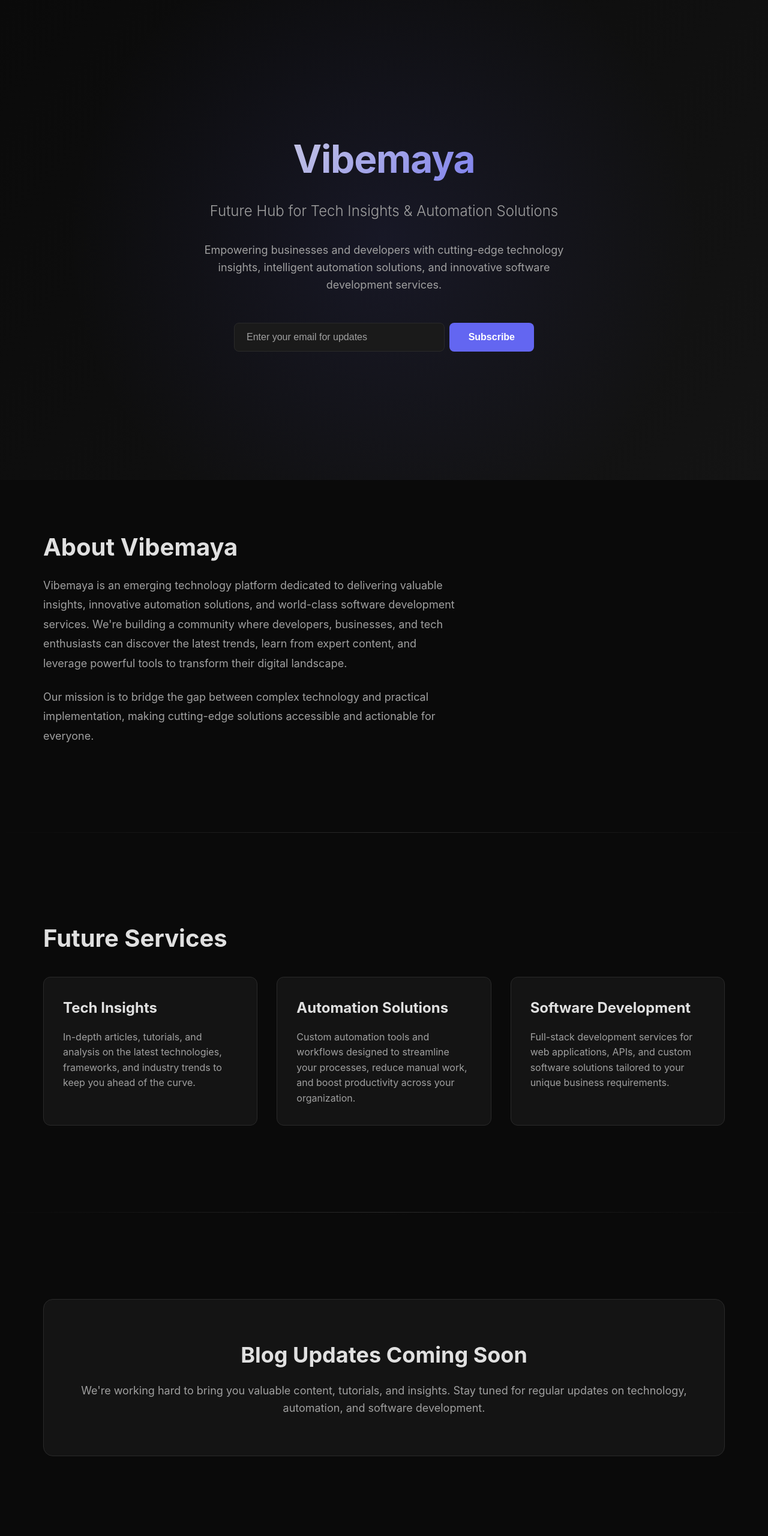
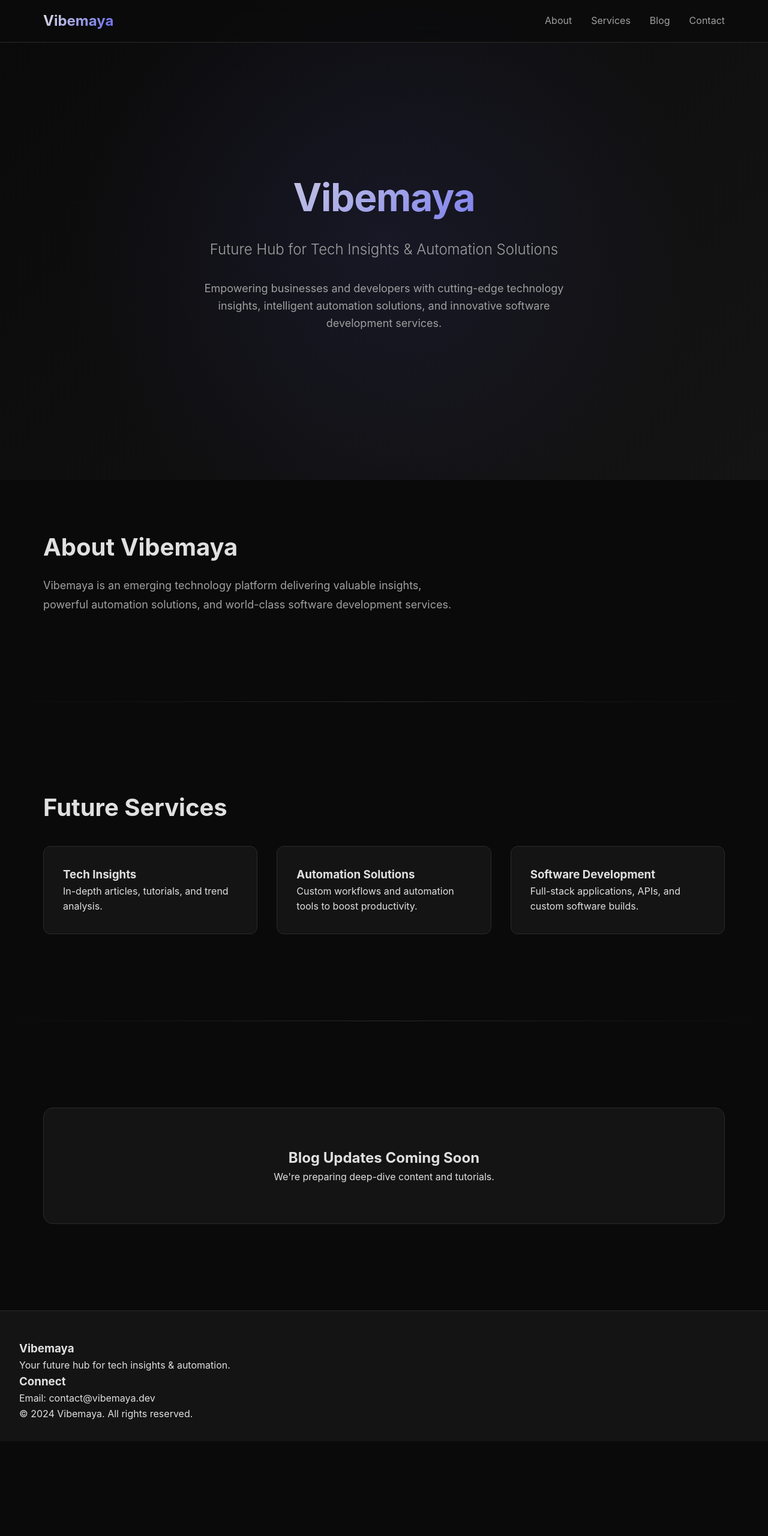
Before and after one commit to OmkarMane-Git/vibemaya.github.io, a plain HTML site: page index.html in a window 1280 px wide. Shown: the top 2560 px of the page at 60% size. After the commit the page ends 2402 px from the top, so only its background shows below. Drawn offline with Linux system fonts and the light colour scheme.

Commit message:
Refactor index.html with navbar and updated sections

```diff
--- a/index.html
+++ b/index.html
@@ -36,6 +36,89 @@
             overflow-x: hidden;
         }
 
+        /* -------------------------------------- */
+        /* NAVBAR STYLES */
+        /* -------------------------------------- */
+        .navbar {
+            width: 100%;
+            position: fixed;
+            top: 0;
+            left: 0;
+            background: rgba(10, 10, 10, 0.7);
+            backdrop-filter: blur(10px);
+            border-bottom: 1px solid var(--border);
+            z-index: 1000;
+        }
+
+        .nav-container {
+            max-width: 1200px;
+            margin: 0 auto;
+            padding: 1rem 2rem;
+            display: flex;
+            align-items: center;
+            justify-content: space-between;
+        }
+
+        .logo {
+            font-size: 1.5rem;
+            font-weight: 700;
+            text-decoration: none;
+            color: var(--text-primary);
+            background: linear-gradient(135deg, var(--text-primary), var(--accent));
+            -webkit-background-clip: text;
+            -webkit-text-fill-color: transparent;
+        }
+
+        .nav-links {
+            list-style: none;
+            display: flex;
+            gap: 2rem;
+        }
+
+        .nav-links a {
+            text-decoration: none;
+            color: var(--text-secondary);
+            font-size: 1rem;
+            transition: var(--transition);
+        }
+
+        .nav-links a:hover {
+            color: var(--accent);
+        }
+
+        .nav-toggle {
+            display: none;
+            background: none;
+            border: none;
+            font-size: 1.75rem;
+            color: var(--text-primary);
+            cursor: pointer;
+        }
+
+        @media (max-width: 768px) {
+            .nav-links {
+                position: absolute;
+                top: 70px;
+                right: 0;
+                background: var(--bg-secondary);
+                width: 100%;
+                flex-direction: column;
+                align-items: center;
+                padding: 1.5rem 0;
+                gap: 1.25rem;
+                border-bottom: 1px solid var(--border);
+                display: none;
+            }
+
+            .nav-links.active {
+                display: flex;
+            }
+
+            .nav-toggle {
+                display: block;
+            }
+        }
+
         /* Hero Section */
         .hero {
             min-height: 100vh;
@@ -63,6 +146,7 @@
             max-width: 800px;
             z-index: 1;
             animation: fadeInUp 0.8s ease-out;
+            margin-top: 80px;
         }
 
         .hero h1 {
@@ -146,10 +230,6 @@
             box-shadow: 0 10px 25px rgba(99, 102, 241, 0.3);
         }
 
-        .btn-subscribe:active {
-            transform: translateY(0);
-        }
-
         /* Sections */
         .section {
             padding: 5rem 2rem;
@@ -177,7 +257,7 @@
             margin: 4rem 0;
         }
 
-        /* Future Services */
+        /* Services Grid */
         .services-grid {
             display: grid;
             grid-template-columns: repeat(auto-fit, minmax(280px, 1fr));
@@ -196,18 +276,6 @@
         .service-card:hover {
             transform: translateY(-5px);
             border-color: var(--accent);
-            box-shadow: 0 10px 30px rgba(0, 0, 0, 0.3);
-        }
-
-        .service-card h3 {
-            font-size: 1.5rem;
-            margin-bottom: 1rem;
-            color: var(--text-primary);
-        }
-
-        .service-card p {
-            color: var(--text-secondary);
-            line-height: 1.6;
         }
 
         /* Blog Section */
@@ -219,17 +287,6 @@
             border: 1px solid var(--border);
         }
 
-        .blog-coming-soon h2 {
-            font-size: clamp(1.75rem, 3vw, 2.25rem);
-            margin-bottom: 1rem;
-            color: var(--text-primary);
-        }
-
-        .blog-coming-soon p {
-            color: var(--text-secondary);
-            font-size: 1.125rem;
-        }
-
         /* Footer */
         .footer {
             background: var(--bg-secondary);
@@ -238,111 +295,29 @@
             margin-top: 4rem;
         }
 
-        .footer-content {
-            max-width: 1200px;
-            margin: 0 auto;
-            display: grid;
-            grid-template-columns: repeat(auto-fit, minmax(250px, 1fr));
-            gap: 2rem;
-            margin-bottom: 2rem;
-        }
-
-        .footer-section h3 {
-            font-size: 1.125rem;
-            margin-bottom: 1rem;
-            color: var(--text-primary);
-        }
-
-        .footer-section p {
-            color: var(--text-secondary);
-            font-size: 0.9375rem;
-        }
-
-        .social-icons {
-            display: flex;
-            gap: 1rem;
-            margin-top: 1rem;
-        }
-
-        .social-icon {
-            width: 40px;
-            height: 40px;
-            display: flex;
-            align-items: center;
-            justify-content: center;
-            background: var(--bg-tertiary);
-            border: 1px solid var(--border);
-            border-radius: 0.5rem;
-            color: var(--text-secondary);
-            text-decoration: none;
-            transition: var(--transition);
-        }
-
-        .social-icon:hover {
-            color: var(--accent);
-            border-color: var(--accent);
-            transform: translateY(-3px);
-        }
-
-        .footer-bottom {
-            text-align: center;
-            padding-top: 2rem;
-            border-top: 1px solid var(--border);
-            color: var(--text-secondary);
-            font-size: 0.875rem;
-        }
-
         /* Animations */
         @keyframes fadeInUp {
-            from {
-                opacity: 0;
-                transform: translateY(30px);
-            }
-            to {
-                opacity: 1;
-                transform: translateY(0);
-            }
-        }
-
-        .fade-in {
-            opacity: 0;
-            animation: fadeInUp 0.6s ease-out forwards;
-        }
-
-        /* Responsive */
-        @media (max-width: 768px) {
-            .hero {
-                min-height: 80vh;
-            }
-
-            .section {
-                padding: 3rem 1.5rem;
-            }
-
-            .email-form {
-                flex-direction: column;
-            }
-
-            .email-input {
-                min-width: 100%;
-            }
-
-            .btn-subscribe {
-                width: 100%;
-            }
-
-            .services-grid {
-                grid-template-columns: 1fr;
-            }
-        }
-
-        /* Utility Classes */
-        .text-center {
-            text-align: center;
+            from { opacity: 0; transform: translateY(30px); }
+            to { opacity: 1; transform: translateY(0); }
         }
     </style>
 </head>
 <body>
+
+    <!-- Navbar -->
+    <nav class="navbar">
+        <div class="nav-container">
+            <a href="#" class="logo">Vibemaya</a>
+            <button class="nav-toggle" id="navToggle">☰</button>
+            <ul class="nav-links" id="navLinks">
+                <li><a href="#about">About</a></li>
+                <li><a href="#services">Services</a></li>
+                <li><a href="#blog">Blog</a></li>
+                <li><a href="#contact-footer">Contact</a></li>
+            </ul>
+        </div>
+    </nav>
+
     <!-- Hero Section -->
     <section class="hero">
         <div class="hero-content">
@@ -352,18 +327,6 @@
                 Empowering businesses and developers with cutting-edge technology insights,
                 intelligent automation solutions, and innovative software development services.
             </p>
-            <div class="email-subscription">
-                <form class="email-form" id="emailForm">
-                    <input
-                        type="email"
-                        class="email-input"
-                        placeholder="Enter your email for updates"
-                        required
-                        id="emailInput"
-                    >
-                    <button type="submit" class="btn-subscribe">Subscribe</button>
-                </form>
-            </div>
         </div>
     </section>
 
@@ -372,45 +335,29 @@
         <h2 class="section-title">About Vibemaya</h2>
         <div class="section-content">
             <p>
-                Vibemaya is an emerging technology platform dedicated to delivering valuable insights,
-                innovative automation solutions, and world-class software development services. We're
-                building a community where developers, businesses, and tech enthusiasts can discover
-                the latest trends, learn from expert content, and leverage powerful tools to transform
-                their digital landscape.
-            </p>
-            <p style="margin-top: 1.5rem;">
-                Our mission is to bridge the gap between complex technology and practical implementation,
-                making cutting-edge solutions accessible and actionable for everyone.
+                Vibemaya is an emerging technology platform delivering valuable insights,
+                powerful automation solutions, and world-class software development services.
             </p>
         </div>
     </section>
 
     <div class="section-divider"></div>
 
-    <!-- Future Services Section -->
+    <!-- Services Section -->
     <section class="section" id="services">
         <h2 class="section-title">Future Services</h2>
         <div class="services-grid">
             <div class="service-card">
                 <h3>Tech Insights</h3>
-                <p>
-                    In-depth articles, tutorials, and analysis on the latest technologies,
-                    frameworks, and industry trends to keep you ahead of the curve.
-                </p>
+                <p>In-depth articles, tutorials, and trend analysis.</p>
             </div>
             <div class="service-card">
                 <h3>Automation Solutions</h3>
-                <p>
-                    Custom automation tools and workflows designed to streamline your processes,
-                    reduce manual work, and boost productivity across your organization.
-                </p>
+                <p>Custom workflows and automation tools to boost productivity.</p>
             </div>
             <div class="service-card">
                 <h3>Software Development</h3>
-                <p>
-                    Full-stack development services for web applications, APIs, and custom software
-                    solutions tailored to your unique business requirements.
-                </p>
+                <p>Full-stack applications, APIs, and custom software builds.</p>
             </div>
         </div>
     </section>
@@ -421,52 +368,21 @@
     <section class="section" id="blog">
         <div class="blog-coming-soon">
             <h2>Blog Updates Coming Soon</h2>
-            <p>
-                We're working hard to bring you valuable content, tutorials, and insights.
-                Stay tuned for regular updates on technology, automation, and software development.
-            </p>
+            <p>We're preparing deep-dive content and tutorials.</p>
         </div>
     </section>
 
     <!-- Footer -->
-    <footer class="footer">
+    <footer class="footer" id="contact-footer">
         <div class="footer-content">
             <div class="footer-section">
                 <h3>Vibemaya</h3>
-                <p>
-                    Your future hub for tech insights, automation solutions,
-                    and software development services.
-                </p>
+                <p>Your future hub for tech insights & automation.</p>
             </div>
+
             <div class="footer-section">
                 <h3>Connect</h3>
-                <div class="social-icons">
-                    <a href="#" class="social-icon" aria-label="Twitter">
-                        <svg width="20" height="20" fill="currentColor" viewBox="0 0 24 24">
-                            <path d="M23 3a10.9 10.9 0 01-3.14 1.53 4.48 4.48 0 00-7.86 3v1A10.66 10.66 0 013 4s-4 9 5 13a11.64 11.64 0 01-7 2c9 5 20 0 20-11.5a4.5 4.5 0 00-.08-.83A7.72 7.72 0 0023 3z"/>
-                        </svg>
-                    </a>
-                    <a href="#" class="social-icon" aria-label="GitHub">
-                        <svg width="20" height="20" fill="currentColor" viewBox="0 0 24 24">
-                            <path d="M12 2C6.477 2 2 6.477 2 12c0 4.42 2.865 8.17 6.839 9.49.5.092.682-.217.682-.482 0-.237-.008-.866-.013-1.7-2.782.603-3.369-1.34-3.369-1.34-.454-1.156-1.11-1.463-1.11-1.463-.908-.62.069-.608.069-.608 1.003.07 1.531 1.03 1.531 1.03.892 1.529 2.341 1.087 2.91.831.092-.646.35-1.086.636-1.336-2.22-.253-4.555-1.11-4.555-4.943 0-1.091.39-1.984 1.029-2.683-.103-.253-.446-1.27.098-2.647 0 0 .84-.269 2.75 1.025A9.578 9.578 0 0112 6.836c.85.004 1.705.114 2.504.336 1.909-1.294 2.747-1.025 2.747-1.025.546 1.377.203 2.394.1 2.647.64.699 1.028 1.592 1.028 2.683 0 3.842-2.339 4.687-4.566 4.935.359.309.678.919.678 1.852 0 1.336-.012 2.415-.012 2.743 0 .267.18.578.688.48C19.138 20.167 22 16.418 22 12c0-5.523-4.477-10-10-10z"/>
-                        </svg>
-                    </a>
-                    <a href="#" class="social-icon" aria-label="LinkedIn">
-                        <svg width="20" height="20" fill="currentColor" viewBox="0 0 24 24">
-                            <path d="M20.447 20.452h-3.554v-5.569c0-1.328-.027-3.037-1.852-3.037-1.853 0-2.136 1.445-2.136 2.939v5.667H9.351V9h3.414v1.561h.046c.477-.9 1.637-1.85 3.37-1.85 3.601 0 4.267 2.37 4.267 5.455v6.286zM5.337 7.433c-1.144 0-2.063-.926-2.063-2.065 0-1.138.92-2.063 2.063-2.063 1.14 0 2.064.925 2.064 2.063 0 1.139-.925 2.065-2.064 2.065zm1.782 13.019H3.555V9h3.564v11.452zM22.225 0H1.771C.792 0 0 .774 0 1.729v20.542C0 23.227.792 24 1.771 24h20.451C23.2 24 24 23.227 24 22.271V1.729C24 .774 23.2 0 22.222 0h.003z"/>
-                        </svg>
-                    </a>
-                    <a href="#" class="social-icon" aria-label="Email">
-                        <svg width="20" height="20" fill="currentColor" viewBox="0 0 24 24">
-                            <path d="M20 4H4c-1.1 0-1.99.9-1.99 2L2 18c0 1.1.9 2 2 2h16c1.1 0 2-.9 2-2V6c0-1.1-.9-2-2-2zm0 4l-8 5-8-5V6l8 5 8-5v2z"/>
-                        </svg>
-                    </a>
-                </div>
-            </div>
-            <div class="footer-section">
-                <h3>Contact</h3>
-                <p>info@vibemaya.com</p>
-                <p style="margin-top: 0.5rem;">Coming soon</p>
+                <p>Email: contact@vibemaya.dev</p>
             </div>
         </div>
         <div class="footer-bottom">
@@ -475,39 +391,13 @@
     </footer>
 
     <script>
-        // Email form handling
-        document.getElementById('emailForm').addEventListener('submit', function(e) {
-            e.preventDefault();
-            const email = document.getElementById('emailInput').value;
-
-            // Here you would typically send the email to your backend
-            // For now, we'll just show a confirmation
-            alert('Thank you for subscribing! We\'ll keep you updated.');
-            document.getElementById('emailInput').value = '';
-        });
-
-        // Intersection Observer for fade-in animations
-        const observerOptions = {
-            threshold: 0.1,
-            rootMargin: '0px 0px -50px 0px'
-        };
-
-        const observer = new IntersectionObserver(function(entries) {
-            entries.forEach(entry => {
-                if (entry.isIntersecting) {
-                    entry.target.style.opacity = '1';
-                    entry.target.style.transform = 'translateY(0)';
-                }
-            });
-        }, observerOptions);
-
-        // Observe sections for scroll animations
-        document.querySelectorAll('.section').forEach(section => {
-            section.style.opacity = '0';
-            section.style.transform = 'translateY(30px)';
-            section.style.transition = 'opacity 0.6s ease-out, transform 0.6s ease-out';
-            observer.observe(section);
+        // Mobile navbar toggle
+        const navToggle = document.getElementById("navToggle");
+        const navLinks = document.getElementById("navLinks");
+        navToggle.addEventListener("click", () => {
+            navLinks.classList.toggle("active");
         });
     </script>
+
 </body>
 </html>
```
